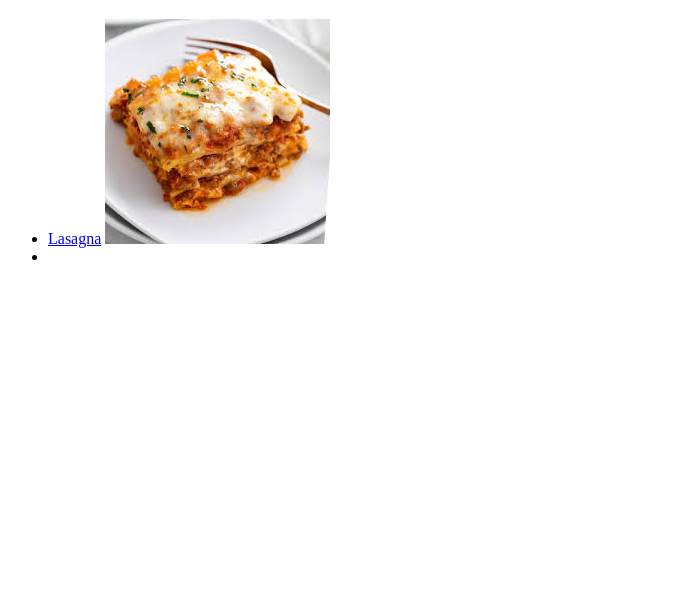
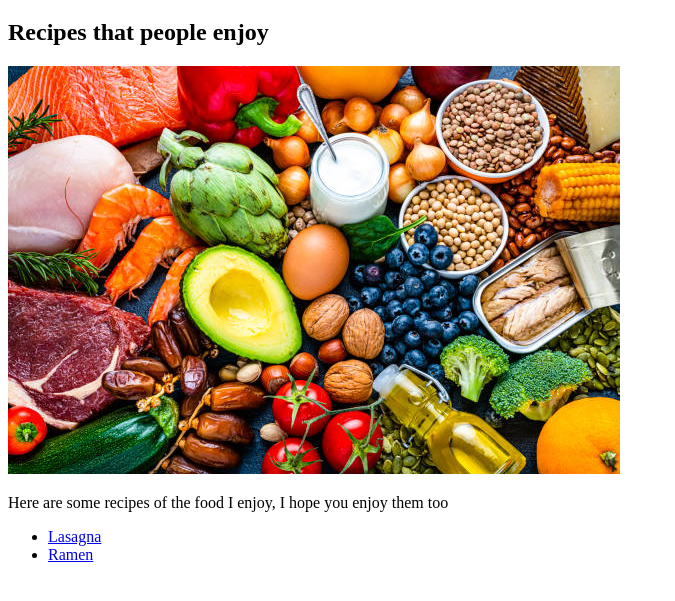
Before and after one commit to seannguyennn04/odin-recipes, a plain HTML site: page index.html in a window 1280 px wide. Shown: the part 61-662 px from the top of the page, without its empty margins (0-675 px from the left). Drawn offline with Linux system fonts and the light colour scheme.

Commit message:
added images,  changed description, added paragraphs under images

```diff
--- a/index.html
+++ b/index.html
@@ -10,11 +10,17 @@
         <h1>
             Odin Recipes
         </h1>
+        <h2>Recipes that people enjoy</h2>
+        <img src = "images/istockphoto-1457433817-612x612.jpg" alt = "Food">
+        <p>Here are some recipes of the food I enjoy, I hope you enjoy them too</p>
         <ul>
             <li>
                 <a href = "recipes/lasagna.html">Lasagna</a>
-                <img src = "images/images.jpeg" alt = "Lasagna"></li>
-            <li></li>
+                <!-- <img src = "images/images.jpeg" alt = "Lasagna"></li> -->
+            <li>
+                <a href = "recipes/ramen.html">Ramen</a>
+                <!--insert image here-->
+            </li>
         </ul>
     </body>
 
```
Also changed, not shown: recipes/lasagna.html (+3 -0 lines), recipes/ramen.html (+2 -0 lines), images/istockphoto-1457433817-612x612.jpg (added).
